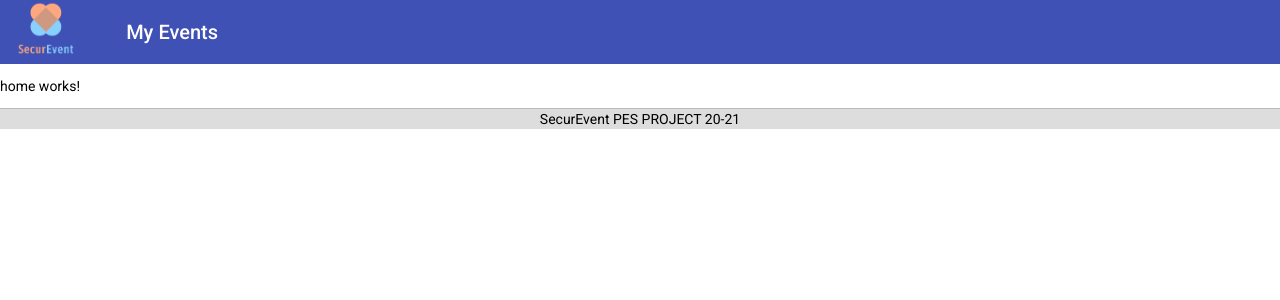
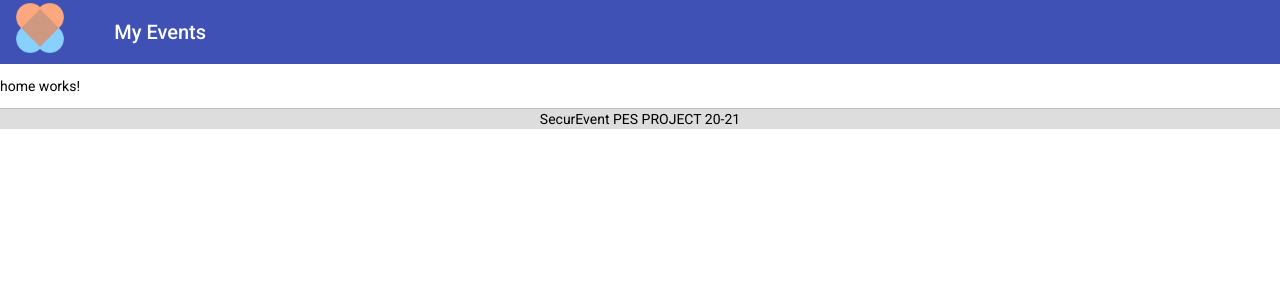
Before and after one commit to alexcatmu/PES-Grup-12-Subgrup-1-Frontend, an Angular app: page / in a window 1280 px wide. Shown: the top 300 px of the page. Built offline with nearby package versions, Linux system fonts and the light colour scheme.

Commit message:
icon and header fixed

```diff
--- a/src/app/app.module.ts
+++ b/src/app/app.module.ts
@@ -10,6 +10,7 @@ import { FooterComponent } from './components/footer/footer.component';
 import { MatToolbarModule} from '@angular/material/toolbar';
 import { MatIconModule } from '@angular/material/icon';
 import { PageNotFoundComponent } from './page-not-found/page-not-found.component';
+import { MaterialModule } from '../app/material/material.module'
 
 @NgModule({
   declarations: [
@@ -25,6 +26,7 @@ import { PageNotFoundComponent } from './page-not-found/page-not-found.component
     MatToolbarModule,
     MatIconModule,
     HttpClientModule,
+    MaterialModule
   ],
   providers: [],
   bootstrap: [AppComponent]
--- a/src/app/components/header/header.component.css
+++ b/src/app/components/header/header.component.css
@@ -1,5 +1,5 @@
 img {
   margin-right: 50px;
-  width:200;
-  height:58px;
+  width:250;
+  height:50px;
 }
--- a/src/app/components/header/header.component.html
+++ b/src/app/components/header/header.component.html
@@ -1,7 +1,7 @@
 <p>
   <mat-toolbar color="primary">
     <a routerLink="/" class="example-icon" aria-label="Example icon-button with menu icon">
-      <img #hdImage src="../../../assets/logo-removebg-preview.png">
+      <img #hdImage src="../../../assets/icon.png">
     </a>
     <a routerLink="/event" style="color:white; text-decoration: none;"><span>My Events</span></a>
   </mat-toolbar>
```
Also changed, not shown: src/app/material/material.module.ts (+2 -5 lines), src/assets/icon.png (added), src/assets/logo-removebg-preview.png (deleted).
